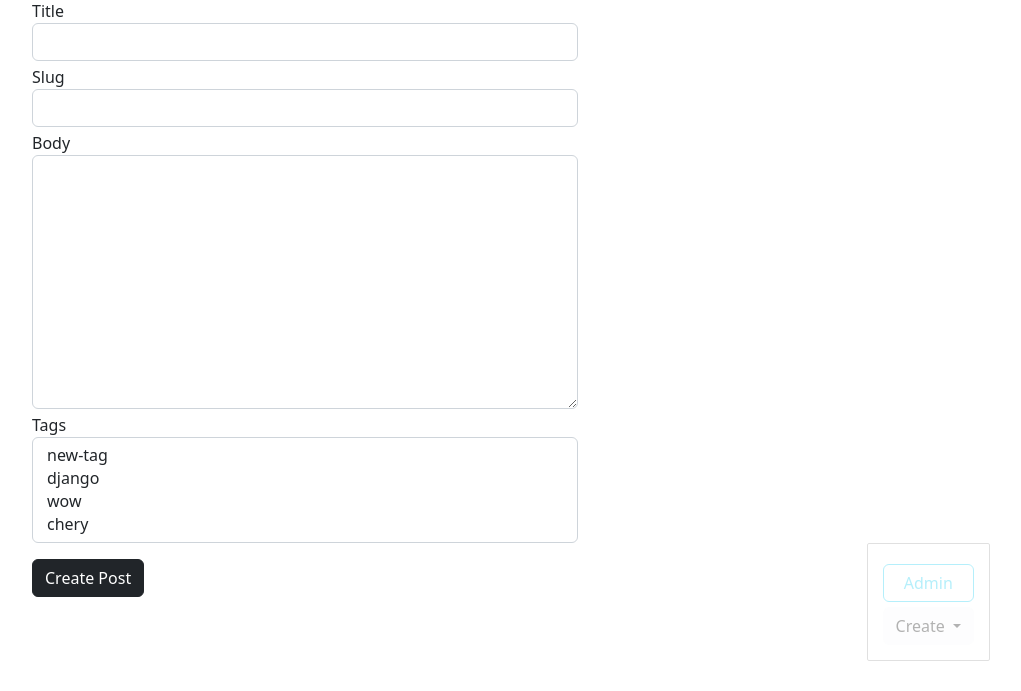
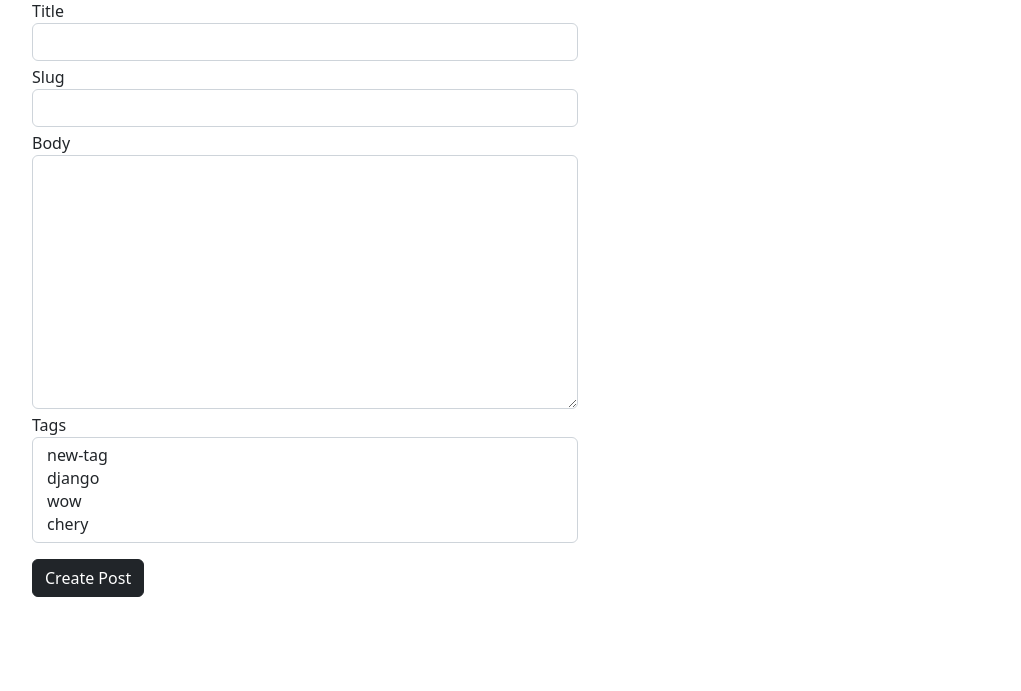
Before and after one commit to Elet21/Blog-Django, a Django app: page /blog/post/create in a window 1280 px wide. Shown: the part 109-800 px from the top of the page, without its empty margins (240-1261 px from the left). Run offline with Django 4.2, Linux system fonts and the light colour scheme; data comes from the database, SQL or seed files in the repository; both versions use the stored data as it was after the commit.

Commit message:
Access limitation admin-panel

```diff
--- a/templates/base.html
+++ b/templates/base.html
@@ -74,13 +74,13 @@
   </div>
 </div>
 
+  {% if request.user.is_authenticated and request.user.is_staff %}
+    <div class="admin-panel align-items-centre">
+      <a href="/admin" class="btn btn-outline-info">Admin</a>
+      {% block admin-panel %}{% endblock %}
+    </div>
+  {% endif %}
 
-  <div class="admin-panel align-items-centre">
-    <a href="/admin" class="btn btn-outline-info">Admin</a>
-    {% block admin-panel %}{% endblock %}
-
-
-  </div>
 
 
 </body>
```
Also changed, not shown: db.sqlite3.
